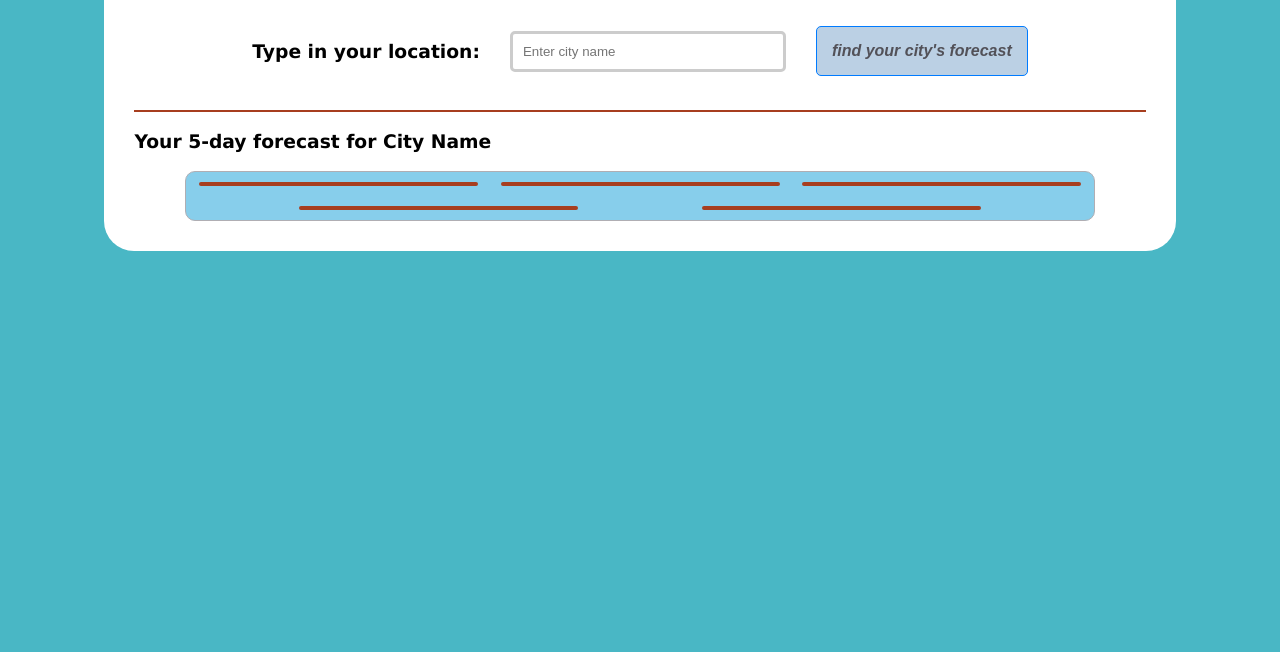
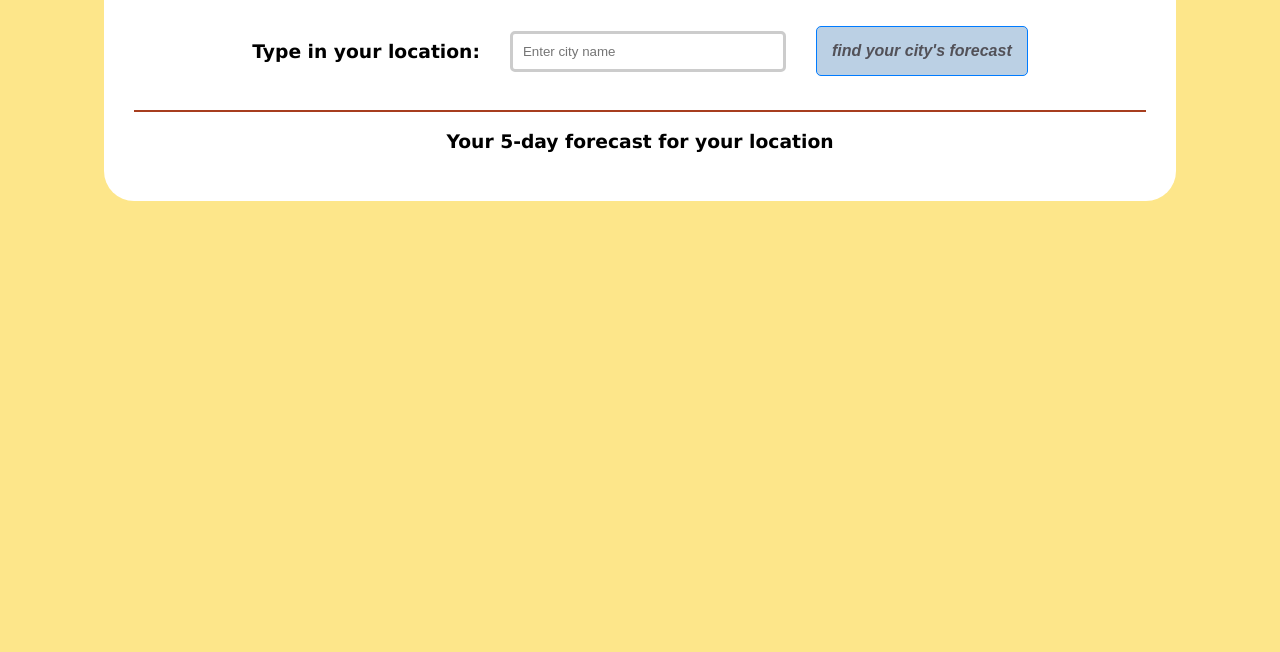
Before and after one commit to stevehunt70/project_weather_report, a plain HTML site: page index.htm in a window 1280 px wide. Shown: the part 148-800 px from the top of the page. Drawn offline with Linux system fonts and the light colour scheme.

Commit message:
js change to weather dashboard appear after city selected

```diff
--- a/assets/css/style.css
+++ b/assets/css/style.css
@@ -4,7 +4,8 @@
 }
 body {
     font-family: Verdana, sans-serif;
-    background-color: #49b7c5;
+    /*background-color: #49b7c5; */
+    background-color: #FDE68A;
     margin-top: 25px;
     display: flex;
     justify-content: center;
@@ -90,8 +91,8 @@ button:hover {
 /* end container info for search */
 
 /* start weather results */
-.weather-dashboard {
-    display: flex;
+#weather-dashboard {
+    display: none;
     flex-wrap: wrap;
     justify-content: center;
     width: 90%;
@@ -127,4 +128,8 @@ button:hover {
     display: block;
     margin: 0 auto;
 }
+
+h3{
+    text-align: center;
+}
 /* end weather results */
--- a/assets/js/script.js
+++ b/assets/js/script.js
@@ -2,6 +2,14 @@ const API_KEY = "f23ee9deb4e1a7450f3157c44ed020e1";
 
 document.getElementById("getWeather").addEventListener("click", function(){
     const city = document.getElementById("city").value;
+
+    // display  title for city selected
+    const titleForCity = document.getElementById("titleForCity");
+    titleForCity.innerHTML = "5 day forecast for " + city;
+
+    // displays  the dashboad after city has been selected
+    const weatherDashboard = document.getElementById("weather-dashboard");
+    weatherDashboard.style.display="flex";
 
     // get the latitude and longitude for the city
     const geoUrl = `https://api.openweathermap.org/geo/1.0/direct?q=${city}&appid=${API_KEY}`;
--- a/index.htm
+++ b/index.htm
@@ -27,9 +27,11 @@
         </div>
         <div class="section-divider"></div>
         <div>
-            <h3 text-align="center" id="titleForCity">Your 5-day forecast for City Name</h3>
+            <!-- h3 text align wasn't working here so I changed it in css-->
+            <h3 id="titleForCity">Your 5-day forecast for your location</h3>
+
         </div>
-        <div class="weather-dashboard">
+        <div class="weather-dashboard" id="weather-dashboard">
             <div id="weatherResult" class="weather-result">
                 <div class="weather-cards" id="WeatherResult0"></div>
                 <div class="weather-cards" id="WeatherResult1"></div>
```
